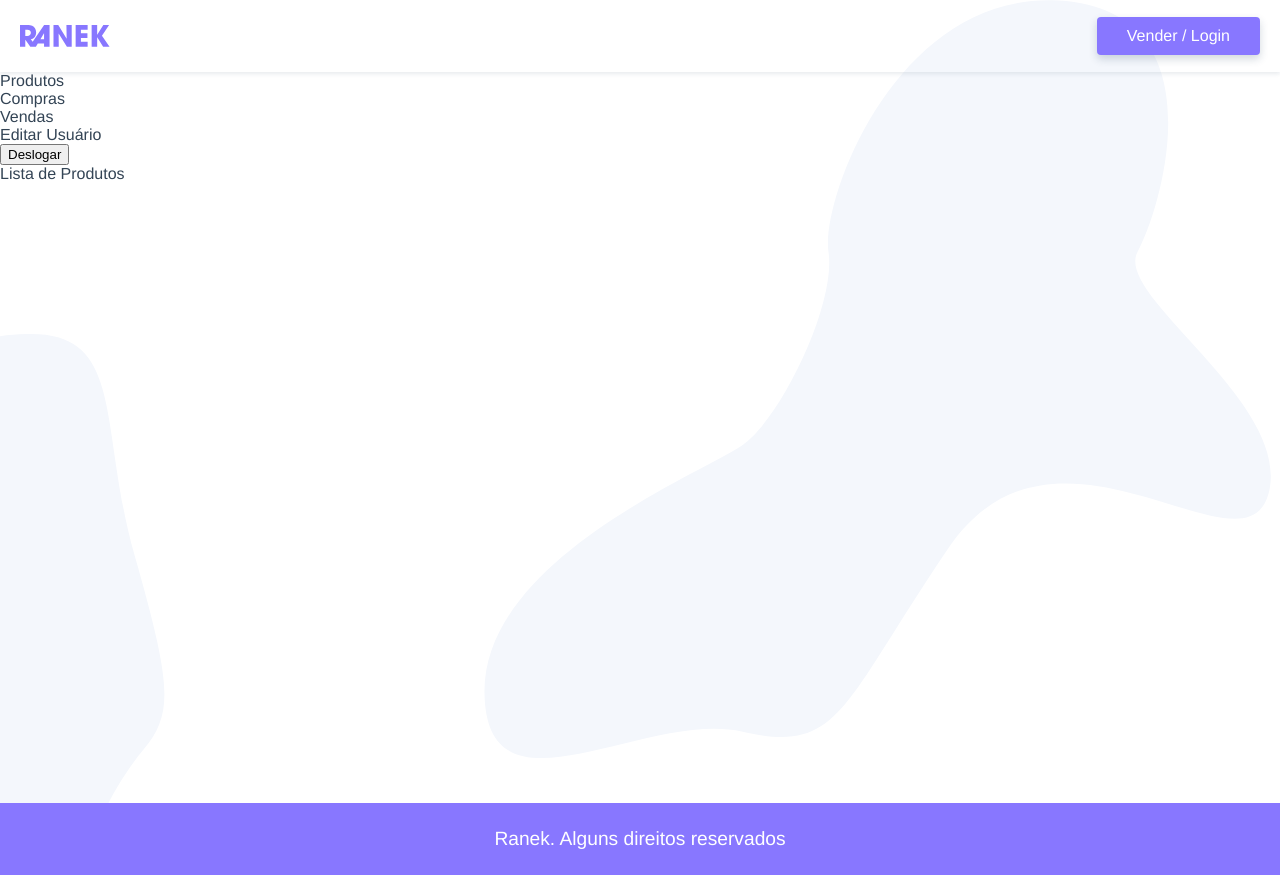
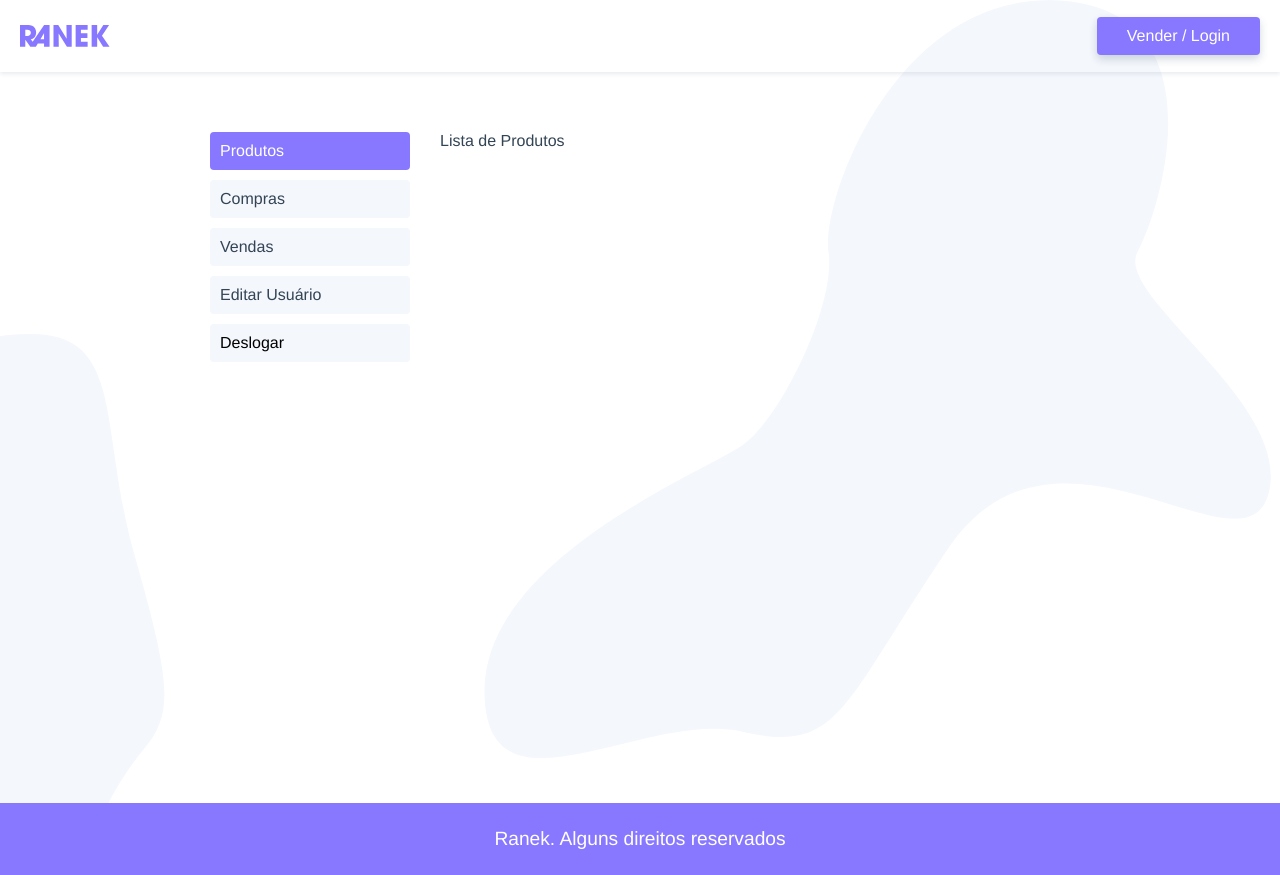
Before and after one commit to hiago08/ranek, a Vue app: page /usuario in a window 1280 px wide. Built offline with nearby package versions, Linux system fonts and the light colour scheme.

Commit message:
Estilizando página do usuário

```diff
--- a/src/views/usuario/Usuario.vue
+++ b/src/views/usuario/Usuario.vue
@@ -17,7 +17,7 @@
           >
         </li>
         <li>
-          <button @click.prevent="deslogar">Deslogar</button>
+          <button @click="deslogar">Deslogar</button>
         </li>
       </ul>
     </nav>
@@ -39,4 +39,45 @@
 };
 </script>
 
-<style></style>
+<style scoped>
+.usuario {
+  display: grid;
+  grid-template-columns: minmax(140px, 200px) 1fr;
+  max-width: 900px;
+  margin: 40px auto;
+  grid-gap: 30px;
+  padding: 20px;
+}
+
+@media screen and (max-width: 500px) {
+  .usuario {
+    grid-template-columns: 1fr;
+    margin: 0px auto;
+  }
+}
+
+.sidenav a,
+.sidenav button {
+  padding: 10px;
+  display: block;
+  background: #f4f7fc;
+  margin-bottom: 10px;
+  border-radius: 4px;
+}
+
+.sidenav a.router-link-exact-active,
+.sidenav a:hover,
+.sidenav button:hover {
+  background: #87f;
+  color: #fff;
+}
+
+.sidenav button {
+  border: none;
+  width: 100%;
+  font-size: 1rem;
+  text-align: left;
+  font-family: "Avenir", Helvetica, Arial, sans-serif;
+  cursor: pointer;
+}
+</style>
```
